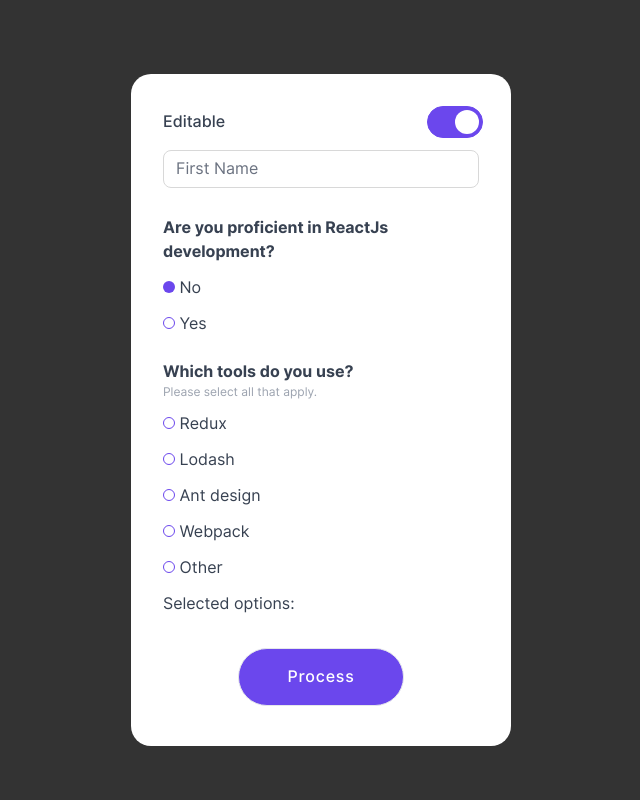
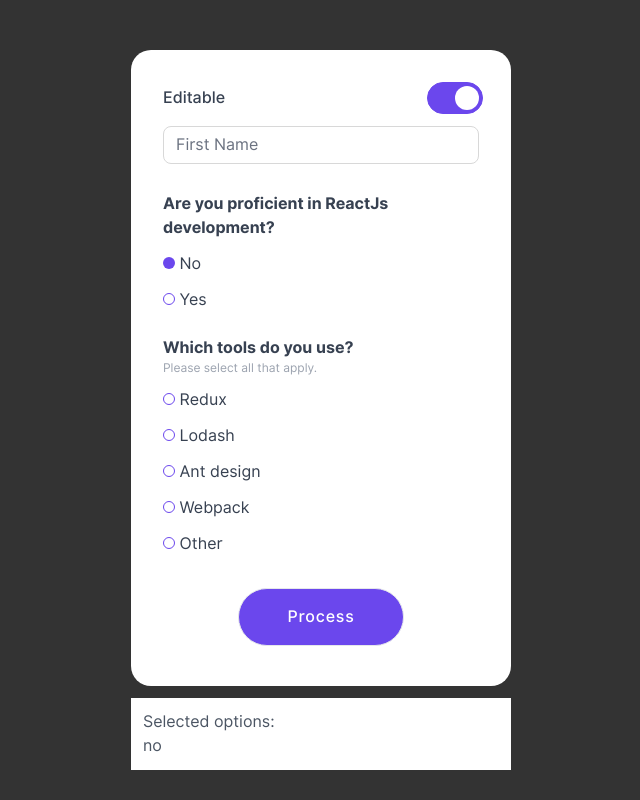
Before and after one commit to johnxlai/virgocx-assessment, a React (Vite) app: page / in a window 1280 px wide. Shown: the whole page, without its empty margins (319-959 px from the left). Built offline with nearby package versions, Linux system fonts and the light colour scheme.

Commit message:
Update disable style

```diff
--- a/src/components/Form.jsx
+++ b/src/components/Form.jsx
@@ -1,16 +1,15 @@
-import React, { useState } from 'react';
+import React, { useState, useEffect } from 'react';
 import Data from '../data/data.js';
 
 const Form = () => {
   const [data, setData] = useState(Data);
+
   // Toggle Editable
   const [editable, setEditable] = useState(Data.isEditable);
+  const [firstName, setFirstName] = useState('');
 
   //Proficient in ReactJs
   const [isProficient, setIsProficient] = useState('no');
-
-  const [firstName, setFirstName] = useState('');
-
   const handleRadioChange = (event) => {
     setIsProficient(event.target.value);
   };
@@ -28,14 +27,15 @@ const Form = () => {
   function handleSubmit(e) {
     e.preventDefault();
 
-    setData({
+    const newData = {
       ...data, // Spread the existing data
       firstName, // Update the firstName
       isProficient, // Update the checked
       toolsUsed: checkedItems,
-    });
+    };
 
-    console.log(data);
+    setData(newData);
+    console.log(newData);
   }
 
   return (
@@ -91,6 +91,7 @@ const Form = () => {
           </label>
           <label>
             <input
+              className='disabled:cursor-not-allowed disabled:opacity-90 disabled:bg-[#6b47ed]'
               type='radio'
               value='no'
               disabled={!editable}
@@ -101,6 +102,7 @@ const Form = () => {
           </label>
           <label className='mb-3'>
             <input
+              className='disabled:cursor-not-allowed disabled:opacity-90 disabled:bg-[#6b47ed]'
               type='radio'
               value='yes'
               checked={isProficient === 'yes'}
@@ -122,6 +124,7 @@ const Form = () => {
           {Data.values.map((option, index) => (
             <div key={index}>
               <input
+                className='disabled:cursor-not-allowed disabled:opacity-90 disabled:bg-[#6b47ed]'
                 type='checkbox'
                 id={option}
                 checked={checkedItems[option] || false}
@@ -131,16 +134,10 @@ const Form = () => {
               <label htmlFor={option}> {option}</label>
             </div>
           ))}
-          <p>
-            Selected options:{' '}
-            {Object.keys(checkedItems)
-              .filter((item) => checkedItems[item])
-              .join(', ')}
-          </p>
         </div>
         <div className='text-center'>
           <button
-            className='disabled:cursor-not-allowed disabled:opacity-80 disabled:bg-gray-500 disabled:border-gray-600 text-white hover:text-white border bg-primary focus:ring-4 focus:outline-none focus:ring-purple-300 font-medium rounded-full px-12 py-4 text-center mt-8 mb-2 tracking-wider '
+            className='disabled:cursor-not-allowed disabled:opacity-30 disabled:bg-[#6b47ed] disabled:border-gray-600 text-white hover:text-white border bg-primary focus:ring-4 focus:outline-none focus:ring-purple-300 font-medium rounded-full px-12 py-4 text-center mt-8 mb-2 tracking-wider '
             type='submit'
             disabled={!editable}
           >
@@ -148,6 +145,16 @@ const Form = () => {
           </button>
         </div>
       </form>
+      <div className='bg-white text-gray-600 p-3 mt-3 '>
+        <p>
+          Selected options:{' '}
+          {Object.keys(checkedItems)
+            .filter((item) => checkedItems[item])
+            .join(', ')}
+        </p>
+        <p>{firstName}</p>
+        <p>{isProficient}</p>
+      </div>
     </div>
   );
 };
```
